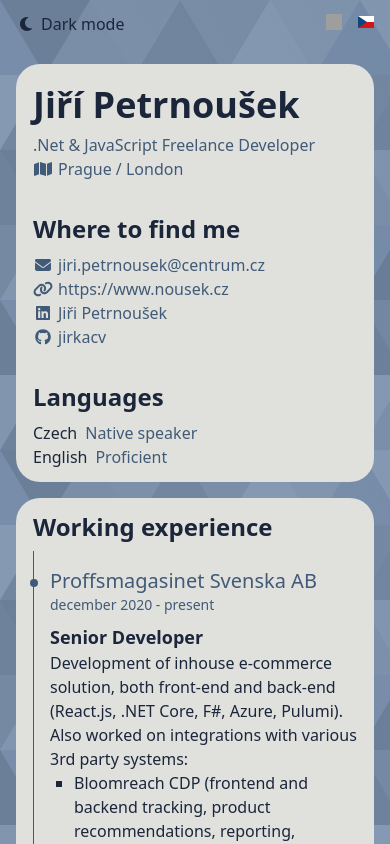
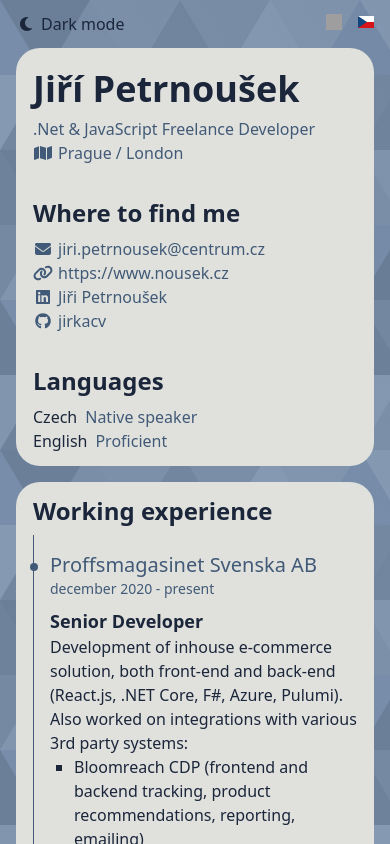
Before and after one commit to jirkacv/nousek-cz, a React (Vite) app: page / in a window 390 px wide. Shown: the top 844 px of the page. Built offline with nearby package versions, Linux system fonts and the light colour scheme; grey boxes are pictures that could not be loaded; the HTML template or start-up script is replaced by a standard one.

Commit message:
Changed mobile top padding

```diff
--- a/src/Resume.tsx
+++ b/src/Resume.tsx
@@ -224,7 +224,7 @@ function Resume() {
     const { i18n } = useTranslation();
     const resume = i18n.language === 'cs' ? csResume : enResume
     return (
-        <div className="print:py-0 flex flex-col gap-4 lg:gap-6 mb-auto p-4 lg:p-8 lg:pb-4 lg:pt-0">
+        <div className="print:py-0 flex flex-col gap-4 lg:gap-6 mb-auto p-4 lg:p-8 lg:pb-4 pt-0 lg:pt-0">
             <Basics basics={resume.basics} languages={resume.languages} />
             <Jobs work={resume.work} />
             <Skills skills={resume.skills} />
```
